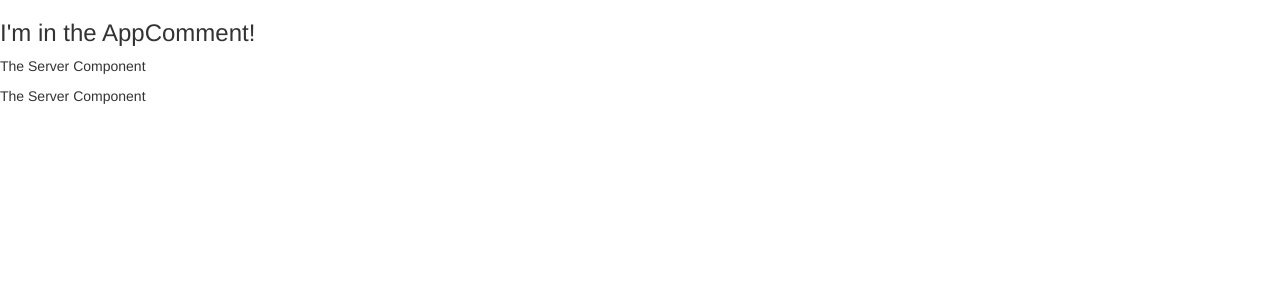
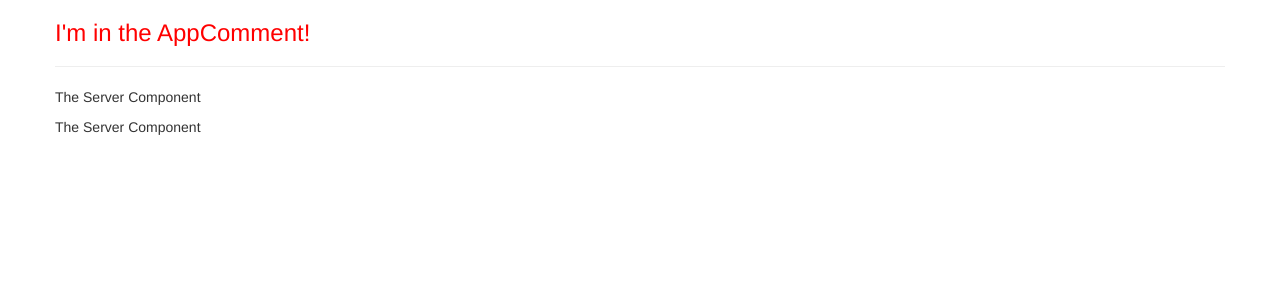
Before and after one commit to gerdfather/cource-angular-complete-guide-2022, an Angular app: page / in a window 1280 px wide. Shown: the top 300 px of the page. Built offline with nearby package versions, Linux system fonts and the light colour scheme.

Commit message:
22./23. Inline component templates & styles

```diff
--- a/src/app/app.component.css
+++ b/src/app/app.component.css
@@ -0,0 +1,3 @@
+h3 {
+    color: darkcyan;
+}
--- a/src/app/app.component.html
+++ b/src/app/app.component.html
@@ -1,2 +1,8 @@
-<h3>I'm in the AppComment!</h3>
-<app-servers></app-servers>
+<div class="container">
+    <div class="row">
+        <div class="col-xs-12"></div>
+        <h3>I'm in the AppComment!</h3>
+        <hr>
+        <app-servers></app-servers>
+    </div>
+</div>
--- a/src/app/app.component.ts
+++ b/src/app/app.component.ts
@@ -3,7 +3,12 @@
 @Component({
   selector: 'app-root',
   templateUrl: './app.component.html',
-  styleUrls: ['./app.component.css']
+  // styleUrls: ['./app.component.css'],
+  styles: [`
+    h3 {
+      color: red;
+    }
+  `]
 })
 export class AppComponent {
 }
--- a/src/app/servers/servers.component.ts
+++ b/src/app/servers/servers.component.ts
@@ -2,7 +2,10 @@
 
 @Component({
   selector: 'app-servers',
-  templateUrl: './servers.component.html',
+  template: `
+    <app-server></app-server>
+    <app-server></app-server>
+  `,
   styleUrls: ['./servers.component.css']
 })
 export class ServersComponent implements OnInit {
```
